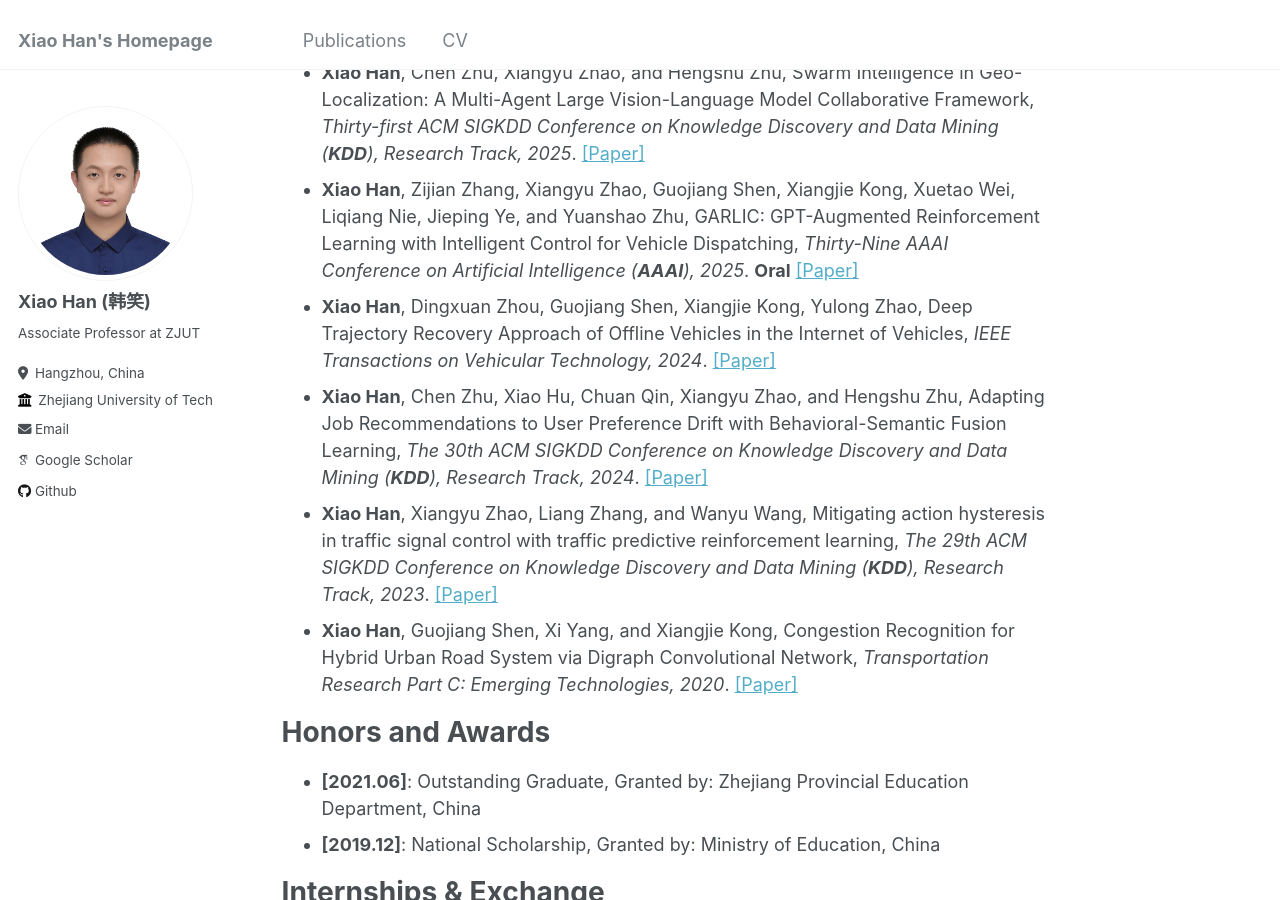
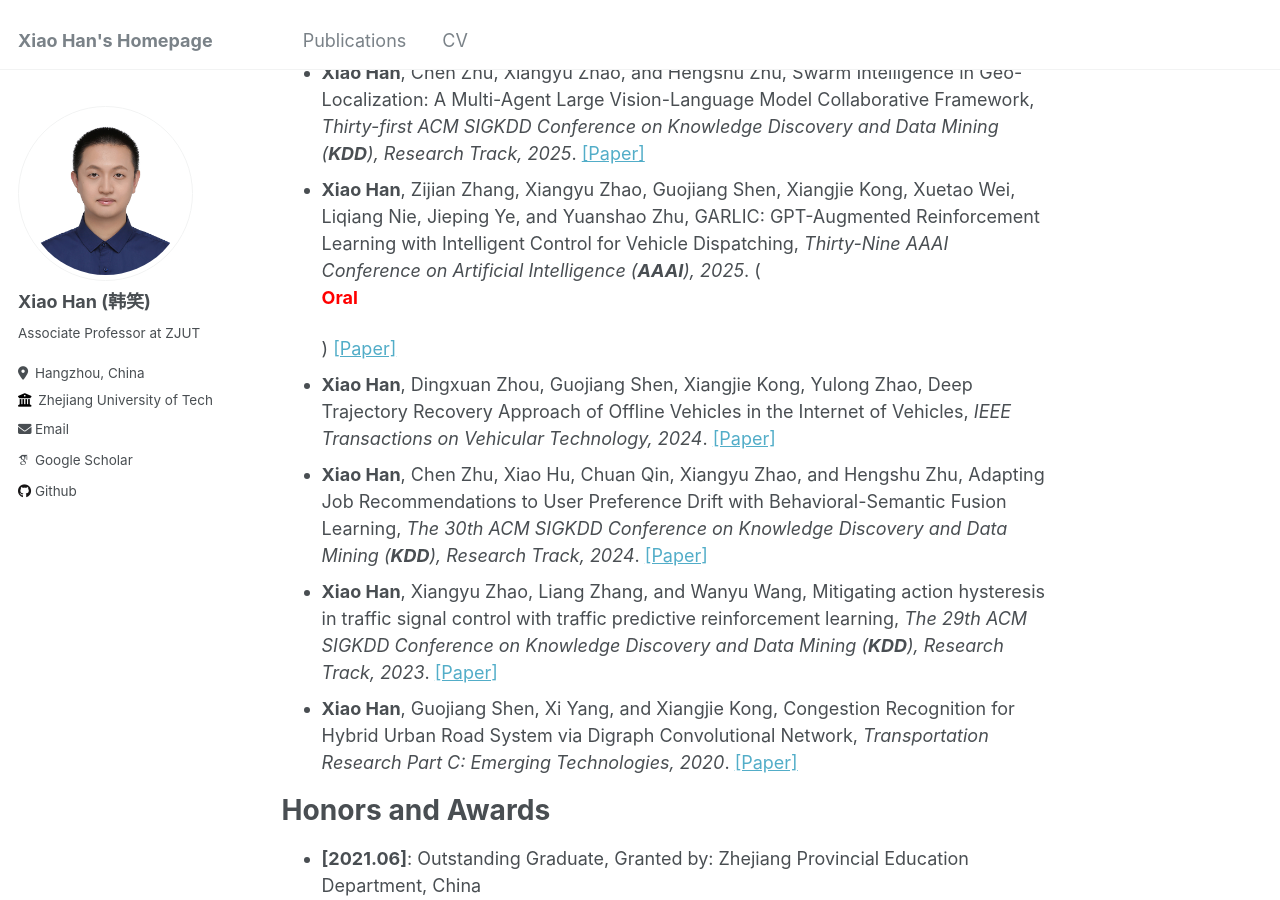
Before and after one commit to hahahenha/hahahenha.github.io, a Jekyll site: the page built from _pages/about.md, in a window 1280 px wide and 900 px high, scrolled down 1105 px. Built offline with Jekyll 4.4.1, drawn with Linux system fonts in a browser that asks for light colours; some web fonts are replaced.

Commit message:
Update about.md

```diff
--- a/_pages/about.md
+++ b/_pages/about.md
@@ -76,7 +76,7 @@ If you are interested in collaborating with me or want to have a chat, always fe
   <Strong>Xiao Han</Strong>, Zijian Zhang, Xiangyu Zhao, Guojiang Shen, Xiangjie Kong, Xuetao Wei, Liqiang Nie, Jieping Ye, and Yuanshao Zhu,
     GARLIC: GPT-Augmented Reinforcement Learning with Intelligent Control for Vehicle Dispatching,
     <em>Thirty-Nine AAAI Conference on Artificial Intelligence (<Strong>AAAI</Strong>), 2025</em>.
-    <Strong>Oral</Strong>
+    (<Strong><p style="color: red;">Oral</p></Strong>)
     <a target="_blank" rel="noopener" href="https://arxiv.org/abs/2408.10286">[Paper]</a>
   </li>
 
```
